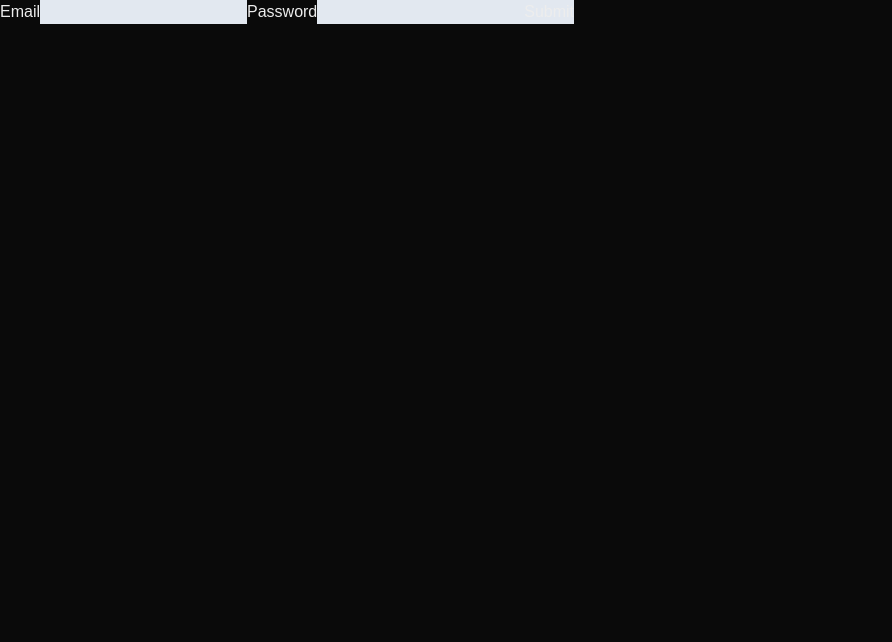
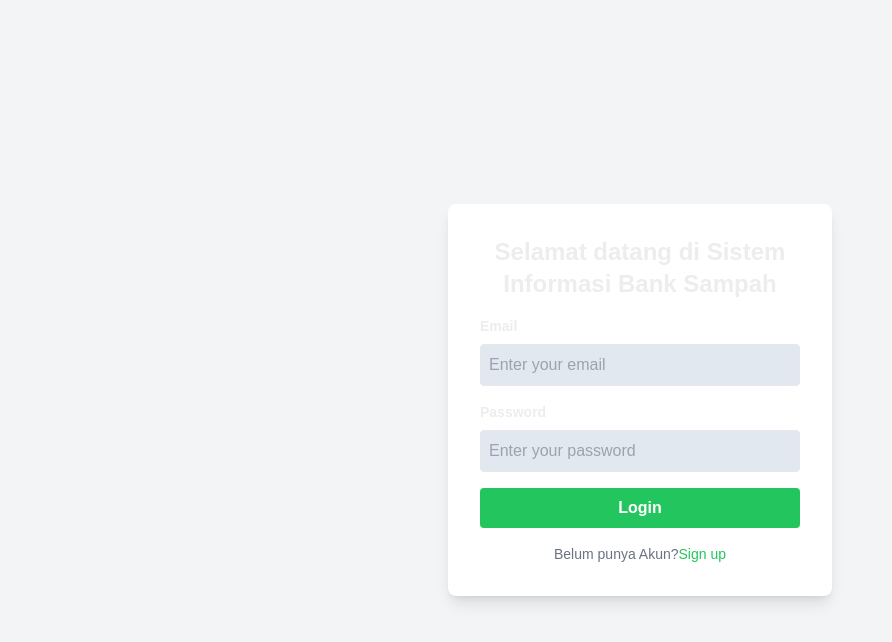
Before and after one commit to Jerrell-Marvel/manpro-client-test, a Next.js app: page /login in a window 1280 px wide. Shown: the top 642 px of the page, without its empty margins (0-892 px from the left). Built offline with nearby package versions, Linux system fonts and the light colour scheme.

Commit message:
integrate ui with login page

```diff
--- a/app/login/page.tsx
+++ b/app/login/page.tsx
@@ -18,18 +18,17 @@ export default function Login() {
   const handleSubmit = async (e: React.FormEvent<HTMLFormElement>) => {
     e.preventDefault();
 
-    await axios.post("http://localhost:5000/api/login", {
+    const { data } = await axios.post("http://localhost:5000/api/login", {
       email,
       password,
     });
+
+    localStorage.setItem("token", data.token);
   };
 
   return (
-    <form
-      onSubmit={(e) => {
-        handleSubmit(e);
-      }}
-    >
+    <>
+      {/* <form>
         <label htmlFor="email">Email</label>
         <input
           type="text"
@@ -47,6 +46,69 @@ export default function Login() {
         />
 
         <input type="submit" />
+      </form> */}
+
+      {/* HERE */}
+      <div className="bg-gray-100 flex items-center justify-center min-h-screen">
+        <div className="bg-white shadow-lg rounded-lg p-8 w-96 fade-in">
+          <h1 className="text-2xl font-bold text-center mb-4">Selamat datang di Sistem Informasi Bank Sampah</h1>
+          <form
+            onSubmit={(e) => {
+              handleSubmit(e);
+            }}
+          >
+            <div className="mb-4">
+              <label
+                className="block text-sm font-semibold mb-2"
+                htmlFor="email"
+              >
+                Email
+              </label>
+              <input
+                type="email"
+                id="email"
+                placeholder="Enter your email"
+                required
+                className="w-full p-2 border rounded focus:outline-none focus:ring-2 focus:ring-green-300"
+                value={email}
+                onChange={handleEmailChange}
+              />
+            </div>
+            <div className="mb-4">
+              <label
+                className="block text-sm font-semibold mb-2"
+                htmlFor="password"
+              >
+                Password
+              </label>
+              <input
+                type="password"
+                id="password"
+                placeholder="Enter your password"
+                required
+                className="w-full p-2 border rounded focus:outline-none focus:ring-2 focus:ring-green-300"
+                value={password}
+                onChange={handlePasswordChange}
+              />
+            </div>
+            <button
+              type="submit"
+              className="w-full bg-green-500 hover:bg-green-600 text-white font-semibold py-2 rounded"
+            >
+              Login
+            </button>
           </form>
+          <p className="text-center text-sm text-gray-500 mt-4">
+            Belum punya Akun?
+            <a
+              href="member-signup.html"
+              className="text-green-500 hover:underline"
+            >
+              Sign up
+            </a>
+          </p>
+        </div>
+      </div>
+    </>
   );
 }
```
Lines whose indentation alone changed are shown as unchanged.
